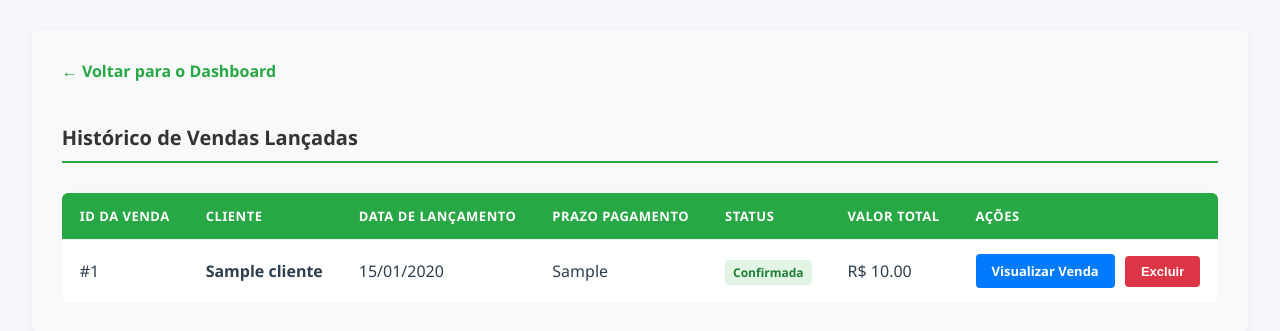
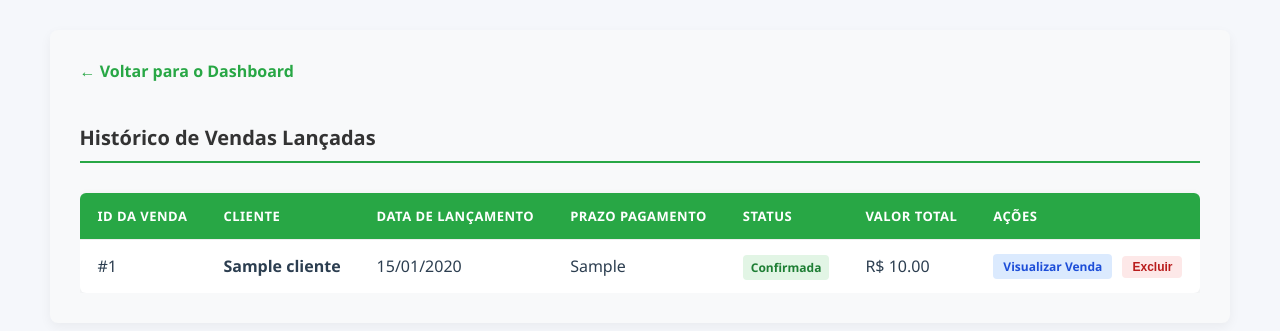
Before and after one commit to Bepenet/Benepet-CRM, a Flask app: page /vendas/relatorio in a window 1280 px wide. Shown: the top 331 px of the page. Run offline with Flask 3, Linux system fonts and the light colour scheme; the visitor is signed in with stand-in values (Sample User, id 1); tables that the repository leaves empty hold one stand-in row (values such as "Sample post"); data that the repository does not hold is empty.

Commit message:
Suaviza botoes de visualizar e excluir venda para o padrao dos selos

```diff
--- a/templates/detalhe_vendas.html
+++ b/templates/detalhe_vendas.html
@@ -80,33 +80,33 @@
             font-weight: bold;
         }
         .btn-ver {
-            background: #007bff;
-            color: white;
-            padding: 8px 16px;
+            background: #dbeafe;
+            color: #1d4ed8;
+            padding: 4px 10px;
             border-radius: 4px;
             text-decoration: none;
-            font-size: 13px;
+            font-size: 12px;
             font-weight: bold;
             transition: background 0.2s;
             display: inline-block;
         }
         .btn-ver:hover {
-            background: #0056b3;
+            background: #bfdbfe;
         }
         .btn-excluir {
-            background: #dc3545;
-            color: white;
-            padding: 8px 16px;
+            background: #fde8e8;
+            color: #b91c1c;
+            padding: 4px 10px;
             border: none;
             border-radius: 4px;
-            font-size: 13px;
+            font-size: 12px;
             font-weight: bold;
             cursor: pointer;
             margin-left: 6px;
             transition: background 0.2s;
         }
         .btn-excluir:hover {
-            background: #a71d2a;
+            background: #f5c6cb;
         }
         .alert { padding: 15px; border-radius: 4px; margin-bottom: 20px; font-weight: 500; text-align: center; }
         .alert.sucesso { background-color: #d4edda; color: #155724; border: 1px solid #c3e6cb; }
```
